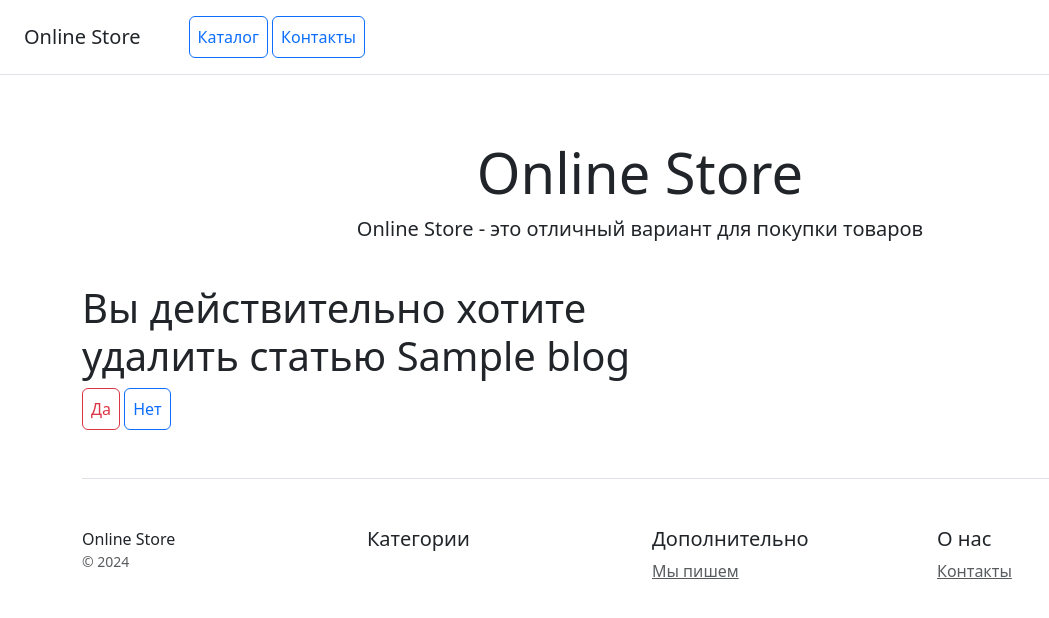
After one commit to KudryashovR/online_store, a Django app: template catalog/templates/catalog/blog_confirm_delete.html in a window 1280 px wide. The commit adds this page. Shown: the top 618 px of the page, without its empty margins (0-1049 px from the left). Run offline with Django 5.2, Linux system fonts and the light colour scheme; the template is opened without the code that fills it: most values are stand-ins (such as "Sample title", 1, 10 or a date in 2020); data that the repository does not hold is empty.

Commit message:
ADD: Blog delete

```diff
--- /dev/null
+++ b/catalog/templates/catalog/blog_confirm_delete.html
@@ -0,0 +1,13 @@
+{% extends 'catalog/base.html' %}
+{% block content %}
+<div class="col-3"></div>
+<div class="col-6">
+    <h1>Вы действительно хотите удалить статью {{ blog.title }}</h1>
+    <form method="post">
+        {% csrf_token %}
+        <button class="p-2 btn btn-outline-danger" type="submit">Да</button>
+        <a class="p-2 btn btn-outline-primary" href="{% url 'catalog:blog' %}">Нет</a>
+    </form>
+</div>
+<div class="col-3"></div>
+{% endblock %}
--- a/catalog/templates/catalog/blog_detail.html
+++ b/catalog/templates/catalog/blog_detail.html
@@ -26,8 +26,8 @@
                    href="{% url 'catalog:blog' %}">Вернуться к списку статей</a>
                 <a class="p-2 btn btn-outline-primary"
                    href="{% url 'catalog:blog_edit' blog.slug %}">Редактировать статью</a>
-                <a class="p-2 btn btn-outline-primary"
-                   href="#">Удалить статью</a>
+                <a class="p-2 btn btn-outline-danger"
+                   href="{% url 'catalog:blog_delete' blog.slug %}">Удалить статью</a>
             </div>
         </div>
     </div>
--- a/catalog/urls.py
+++ b/catalog/urls.py
@@ -1,7 +1,7 @@
 from django.urls import path
 from catalog.apps import CatalogConfig
 from catalog.views import ProductListView, ContactView, ProductDetailView, ProductCreateView, BlogListView, \
-    BlogCreateView, BlogDetailView, BlogUpdateView
+    BlogCreateView, BlogDetailView, BlogUpdateView, BlogDeleteView
 
 app_name = CatalogConfig.name
 
@@ -13,5 +13,6 @@ urlpatterns = [
     path('blog/', BlogListView.as_view(), name='blog'),
     path('blog/new/', BlogCreateView.as_view(), name='new_blog'),
     path('blog/<slug:slug>/', BlogDetailView.as_view(), name='blog_detail'),
-    path('blog/<slug:slug>/edit/', BlogUpdateView.as_view(), name='blog_edit')
+    path('blog/<slug:slug>/edit/', BlogUpdateView.as_view(), name='blog_edit'),
+    path('blog/<slug:slug>/delete/', BlogDeleteView.as_view(), name='blog_delete'),
 ]
```
